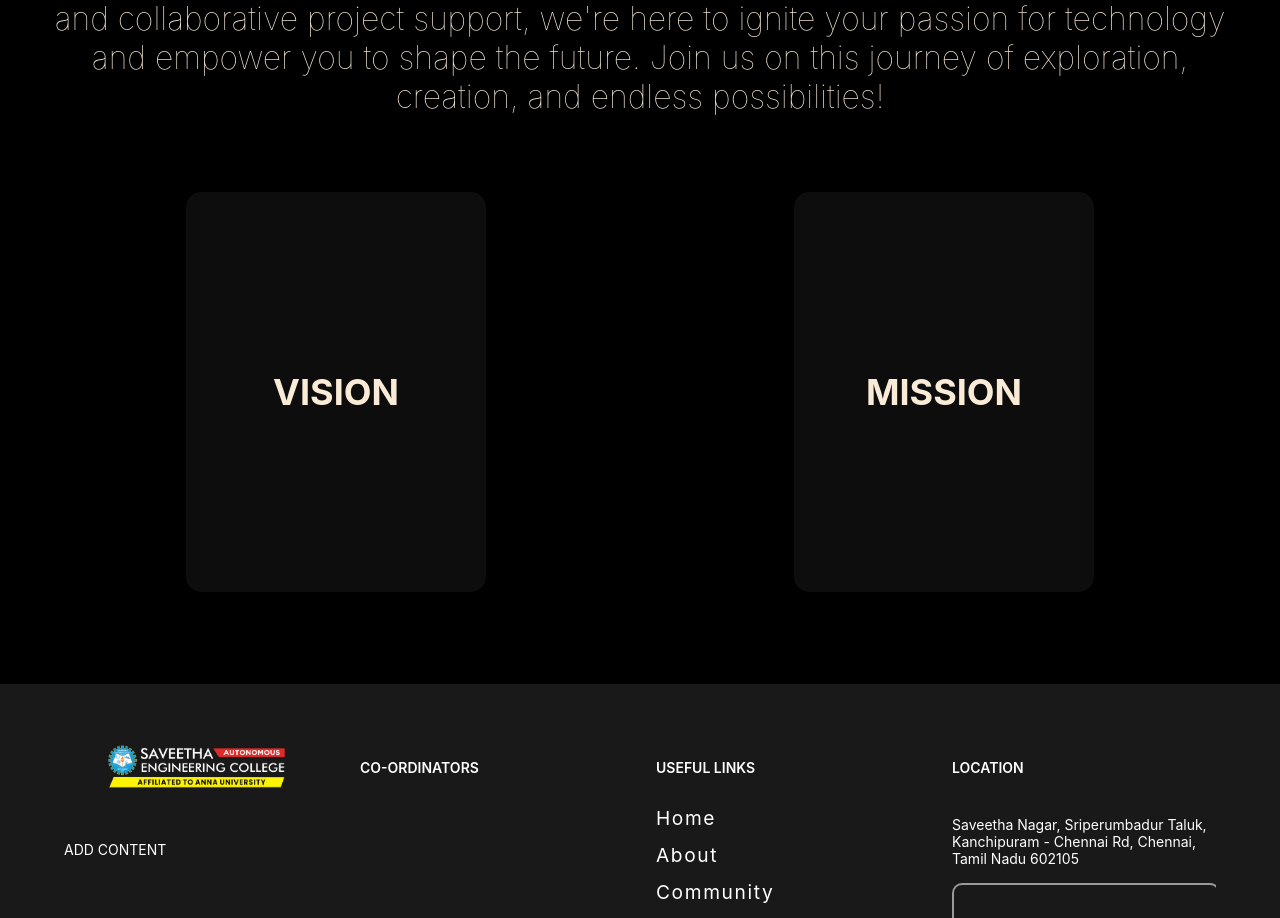
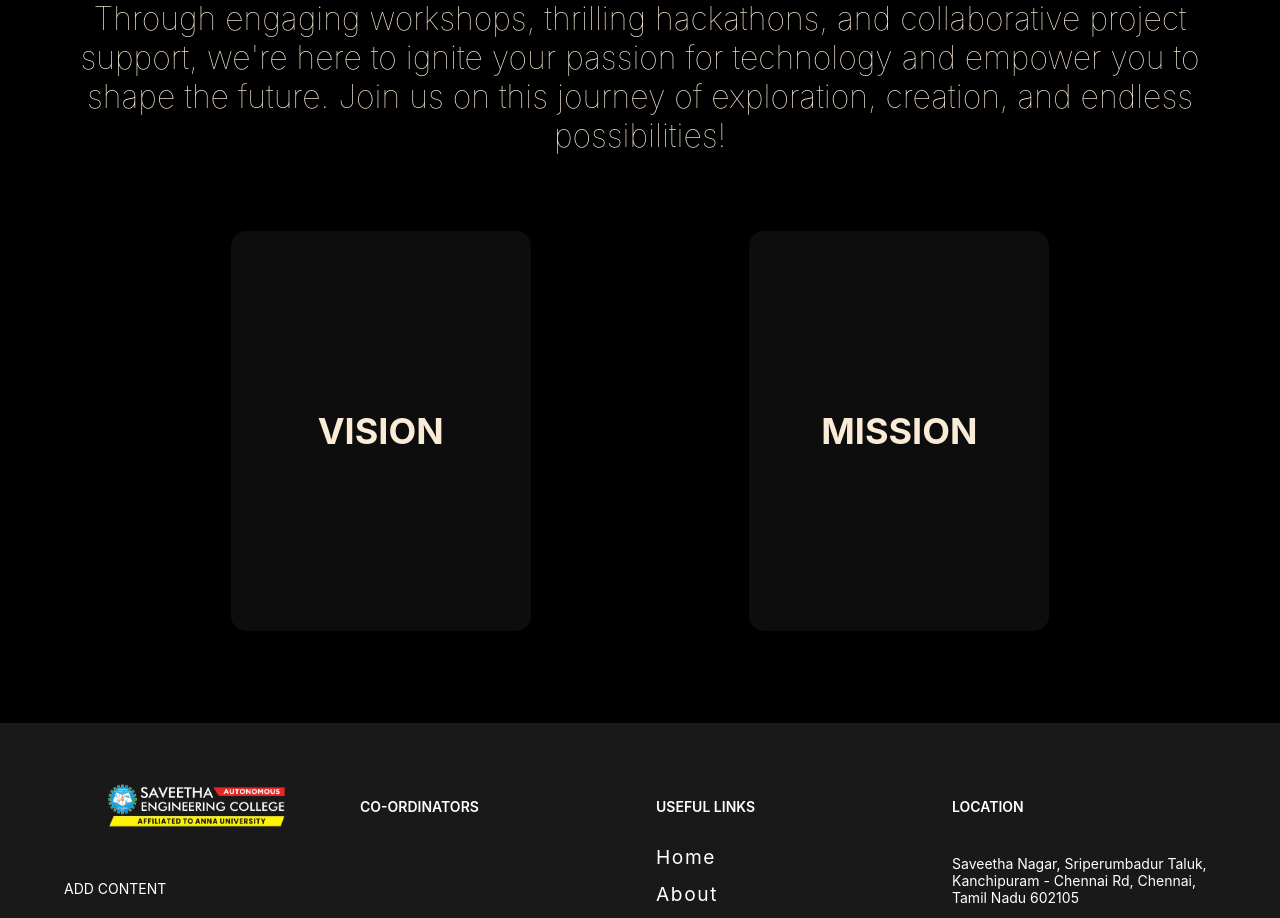
Before and after one commit to sagul-09/Tech_society, a React (Vite) app: page / in a window 1280 px wide. Shown: the part 1043-1961 px from the top of the page. Built offline with nearby package versions, Linux system fonts and the light colour scheme; grey boxes are pictures that could not be loaded.

Commit message:
fixed teh about vision mission card

```diff
--- a/src/components/about/about.css
+++ b/src/components/about/about.css
@@ -21,9 +21,14 @@
   padding: 1rem;
 }
 .Vision-Mission-Container {
-  display: flex;
+
+   display: flex;
+  flex-wrap: wrap;
+  justify-content: center;
+  justify-content: space-evenly;
   height: auto;
   width: 100%;
+
 }
 .About-Vision {
   width: 50%;
--- a/src/components/about/about.jsx
+++ b/src/components/about/about.jsx
@@ -6,15 +6,15 @@ const about = () => {
       <div className="About-Title">ABOUT</div>
       <div className="About-Society">
         Welcome to our dynamic and innovative Tech Society! Your gateway to the
-        exciting world of new technologies. A community created by the learners,
-        of the learners, and for the learners. Through engaging workshops,
+        exciting world of new technologies.<br/> A community created by the learners,
+        of the learners, and for the learners.<br/> Through engaging workshops,
         thrilling hackathons, and collaborative project support, we're here to
         ignite your passion for technology and empower you to shape the future.
         Join us on this journey of exploration, creation, and endless
         possibilities!
       </div>
       <div className="Vision-Mission-Container">
-        <div className="About-Vision">
+
           {/* <div className="Vision-Title">VISION</div> */}
           <div className="Vision-Content">
             <div className="card">
@@ -33,9 +33,9 @@ const about = () => {
                 </li>
               </ul>
             </div>
-          </div>
+
         </div>
-        <div className="About-Mission">
+
           {/* <div className="Mission-Title">Mission</div> */}
           <div className="Mission-Content">
             <div className="card">
@@ -54,7 +54,7 @@ const about = () => {
             </div>
           </div>
         </div>
-      </div>
+
     </div>
   );
 };
```
